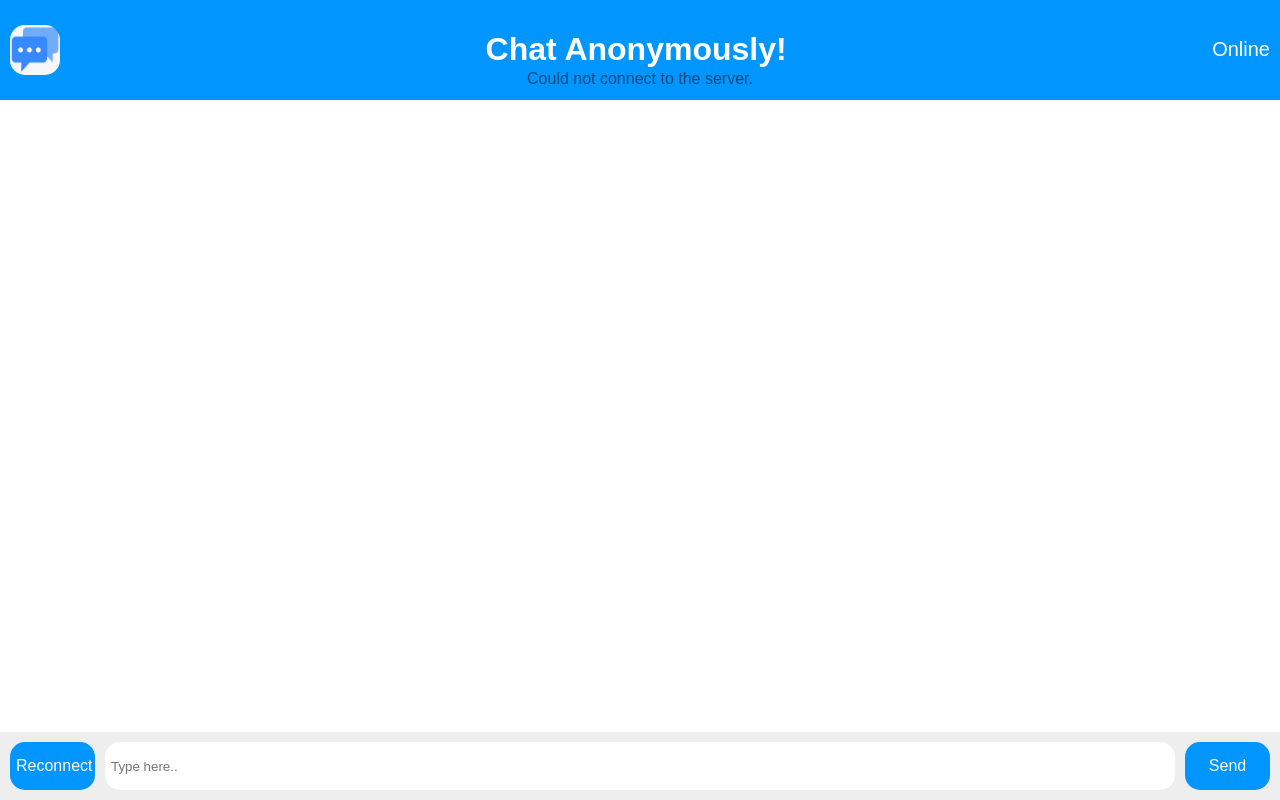
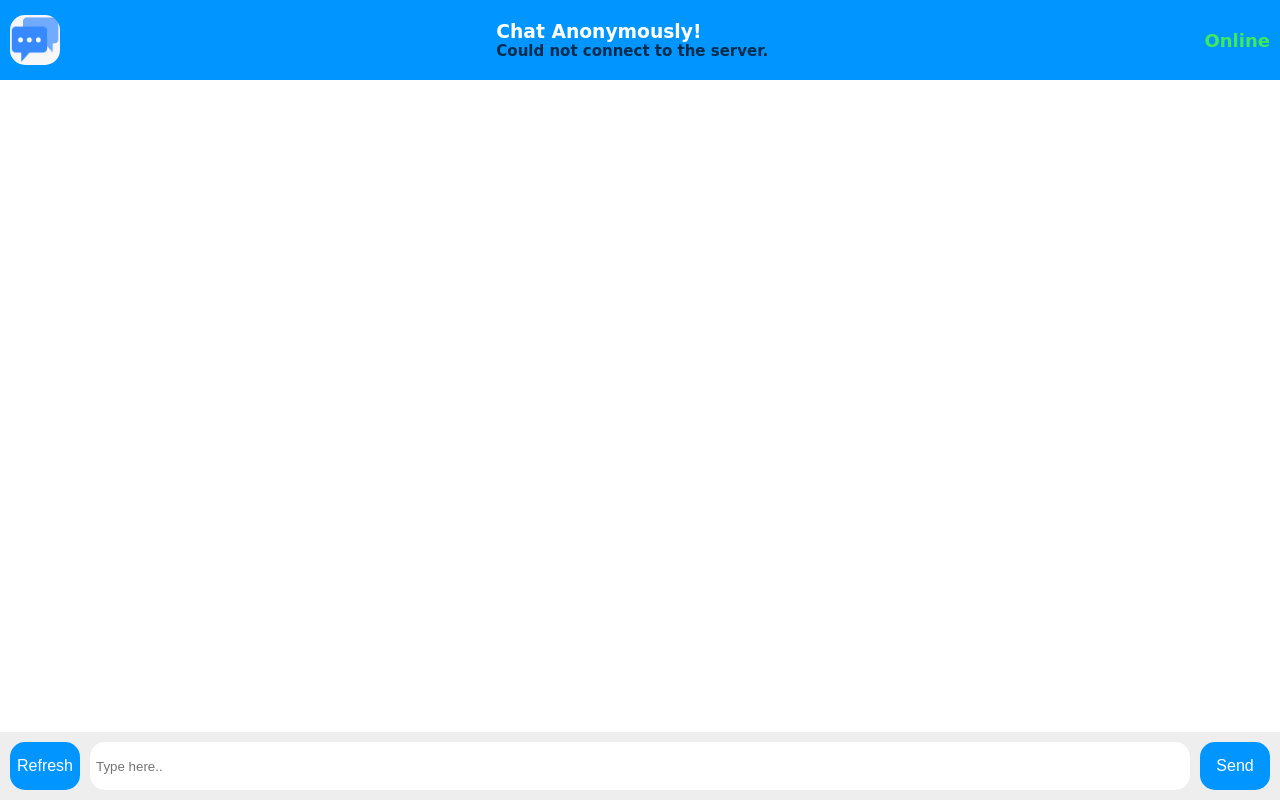
Before and after one commit to Viswa003/Chat-Anonymously, a website: page public/index.html in a window 1280 px wide. Drawn offline with nearby package versions, Linux system fonts and the light colour scheme; no server answers.

Commit message:
header content and messages visibility modified

```diff
--- a/public/index.html
+++ b/public/index.html
@@ -10,20 +10,22 @@
 <body>
   <header>
     <img src="logo.png" alt="Logo">
-    <h1>Chat Anonymously!</h1>
-    <p id="online-count">Online</p>
+    <h3>Chat Anonymously!
+      <div id="notification"></div>
+    </h3>
+
+    <h3 id="online-count">Online</h3>
   </header>
 
   <main>
     <center>
-      <div id="notification"></div>
-      <div id="typing-display"></div>
+
 
     </center>
     <div id="chat-container"></div>
     <div id="chat-input">
       <form id="chat-form">
-        <button id="reconnect-button" type="button">Reconnect</button>
+        <button id="reconnect-button" type="button">Refresh</button>
         <input id="message-input" placeholder="Type here.." type="text">
         <button type="submit">Send</button>
       </form>
--- a/public/style.css
+++ b/public/style.css
@@ -12,9 +12,12 @@ header {
   justify-content: space-between;
   padding: 10px;
   position: fixed;
+  padding-top: 10px;
+  padding-bottom: 10px;
   left: 0%;
   right: 0%;
   top: 0;
+  height:60px;
 }
 
 header img {
@@ -24,8 +27,9 @@ header img {
 }
 
 #online-count {
-  font-size: 20px;
+  font-size: 18px;
   margin: 0;
+  color: rgb(64, 233, 92);
 }
 
 main {
@@ -38,7 +42,8 @@ main {
 
 #chat-container {
   overflow-y: auto;
-  padding: 10px;
+  padding-top: 100px;
+  padding-bottom: 200px;
 }
 
 #chat-form {
@@ -59,7 +64,8 @@ center{
 
 #notification{
   color: rgb(0, 0, 0);
-  opacity: 0.5;
+  opacity: 0.7;
+  font-size: 15px;
 }
 
 #message-input {
@@ -75,13 +81,14 @@ center{
 button[type="submit"],button[type="button"] {
   border-radius: 15px;
   height: 48px;
-  width: 85px;
+  width: 70px;
   border: none;
   background-color: #0095ff;
   color: #fff;
   font-size: 16px;
   cursor: pointer;
 }
+
 
 
 .message {
@@ -94,10 +101,14 @@ button[type="submit"],button[type="button"] {
 
 .message.right {
   align-self: flex-end;
-  background-color: #DCF8C6;
+  background-color: #00ff1a;
 }
 
 .message.left {
   align-self: flex-start;
   background-color: #FFFFFF;
 }
+
+h3{
+  font-family: cursive;
+}
```
